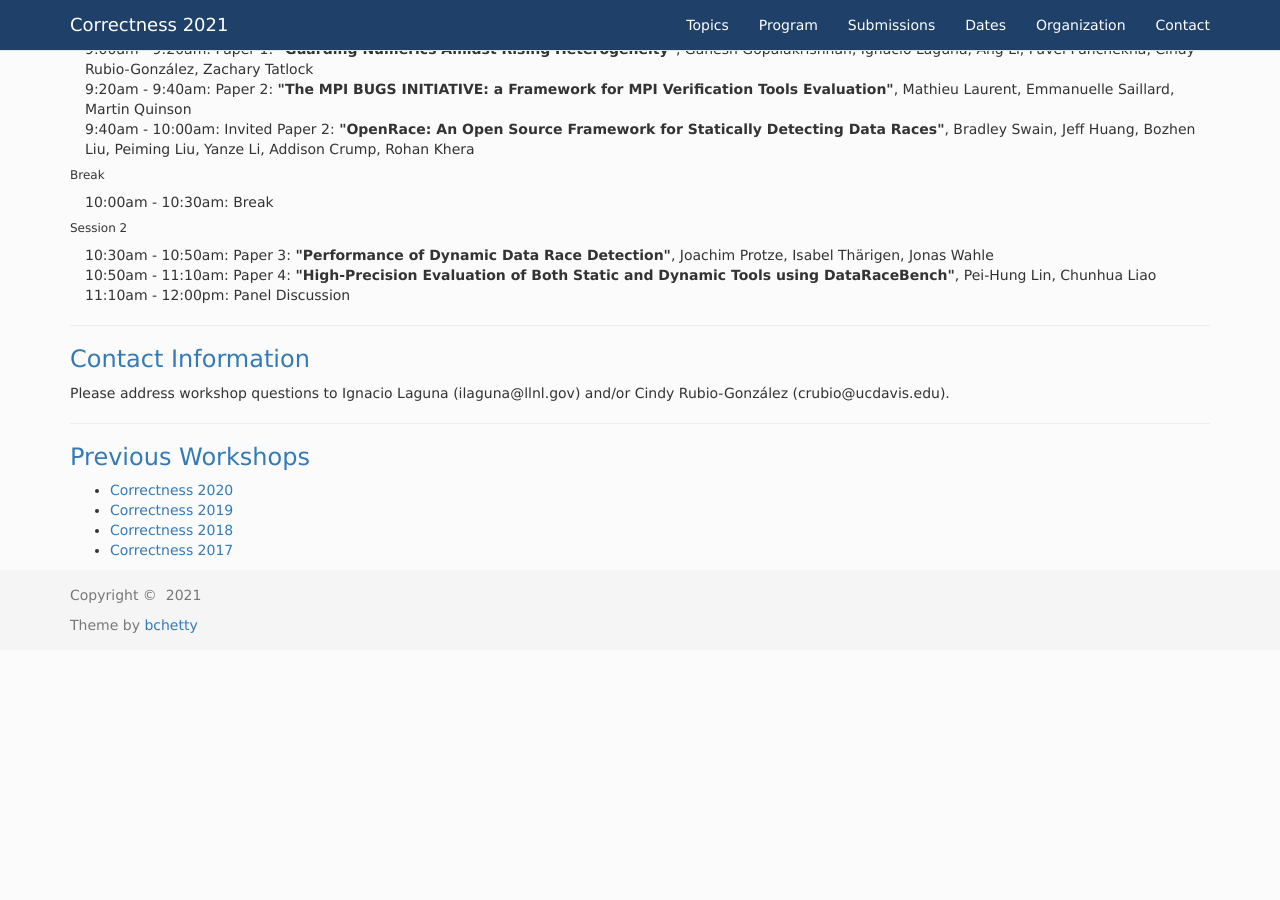
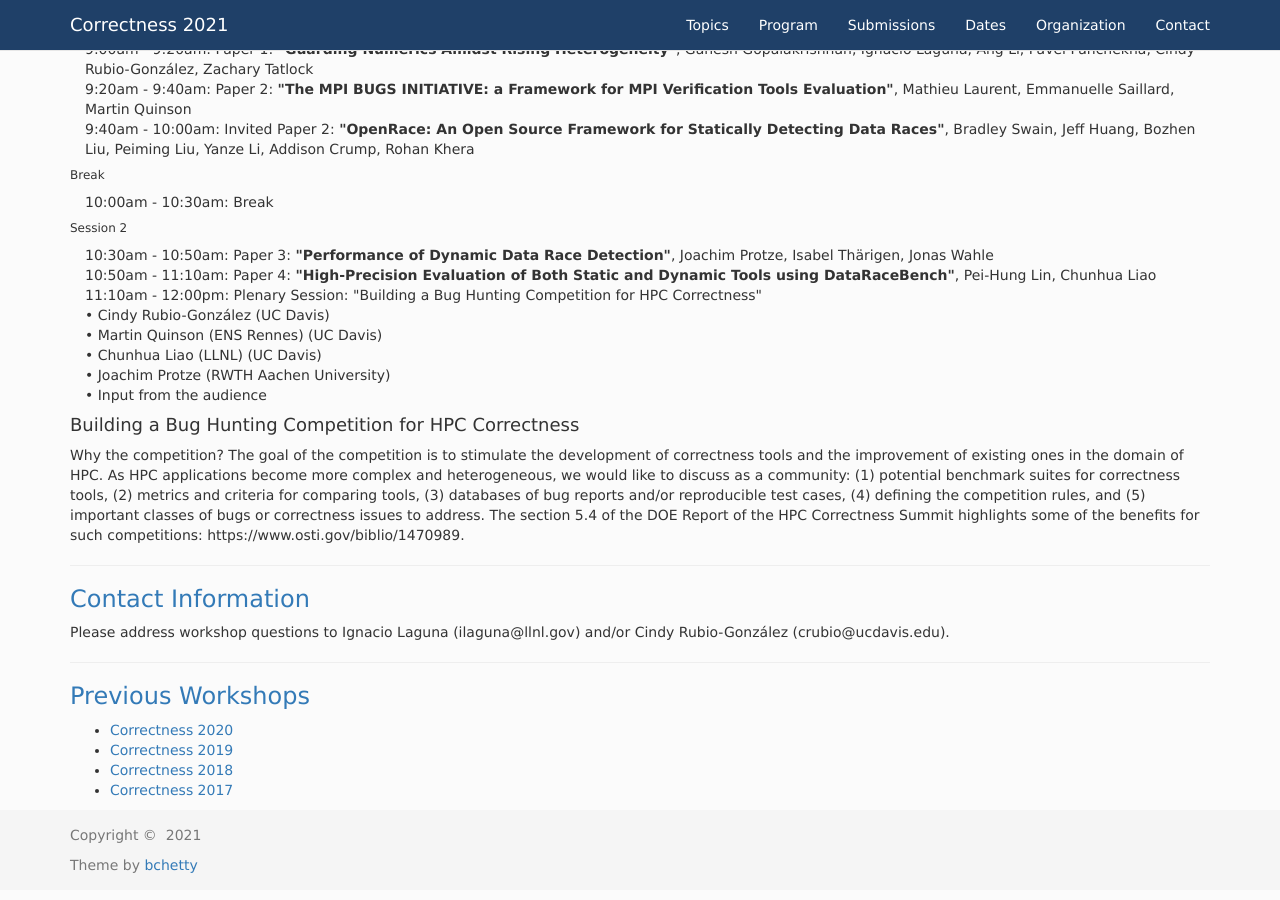
Before and after one commit to correctness-workshop/2021, a Jekyll site: the page built from index.md, in a window 1280 px wide and 900 px high, scrolled down 2951 px. Built offline with Jekyll 4.4.1, drawn with Linux system fonts in a browser that asks for light colours; nearby versions of some CDN libraries; the list of posts is cut into pages by our own code; before the commit the page ends 3611 px from its top, so only the background shows below that.

Commit message:
added plenary

```diff
--- a/index.md
+++ b/index.md
@@ -150,8 +150,16 @@ All time zones are AOE.
 <table>
 <tr><td width="15">  </td> <td>10:30am - 10:50am:  Paper 3: <b>"Performance of Dynamic Data Race Detection"</b>, Joachim Protze, Isabel Thärigen,  Jonas Wahle </td> </tr>
 <tr><td width="15">  </td> <td>10:50am - 11:10am:  Paper 4: <b>"High-Precision Evaluation of Both Static and Dynamic Tools using DataRaceBench"</b>, Pei-Hung Lin, Chunhua Liao </td> </tr>
-<tr><td width="15">  </td> <td>11:10am - 12:00pm:  Panel Discussion </td> </tr>
+<tr><td width="15">  </td> <td>11:10am - 12:00pm:  Plenary Session: "Building a Bug Hunting Competition for HPC Correctness" </td> </tr>
+<tr> <td width="15">  </td> <td> • Cindy Rubio-González (UC Davis)</td></tr>
+<tr> <td width="15">  </td> <td> • Martin Quinson (ENS Rennes) (UC Davis)</td></tr>
+<tr> <td width="15">  </td> <td> • Chunhua Liao (LLNL) (UC Davis)</td></tr>
+<tr> <td width="15">  </td> <td> • Joachim Protze (RWTH Aachen University)</td></tr>
+<tr> <td width="15">  </td> <td> • Input from the audience</td></tr>
 </table>
+
+#### Building a Bug Hunting Competition for HPC Correctness
+Why the competition? The goal of the competition is to stimulate the development of correctness tools and the improvement of existing ones in the domain of HPC. As HPC applications become more complex and heterogeneous, we would like to discuss as a community: (1) potential benchmark suites for correctness tools, (2) metrics and criteria for comparing tools, (3) databases of bug reports and/or reproducible test cases, (4) defining the competition rules, and (5) important classes of bugs or correctness issues to address. The section 5.4 of the DOE Report of the HPC Correctness Summit highlights some of the benefits for such competitions: https://www.osti.gov/biblio/1470989.
 
 ---
 ###  <a class="anchor" name="contact">Contact Information</a>
```
